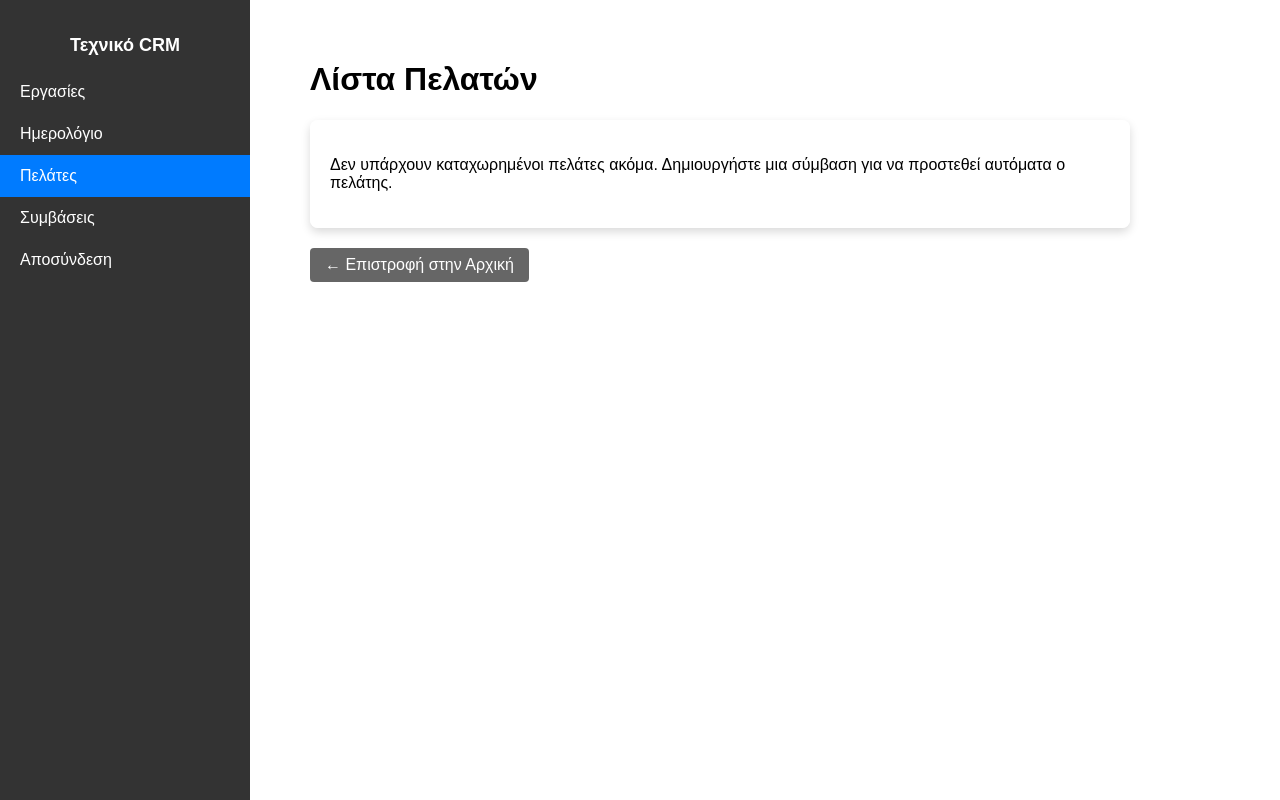
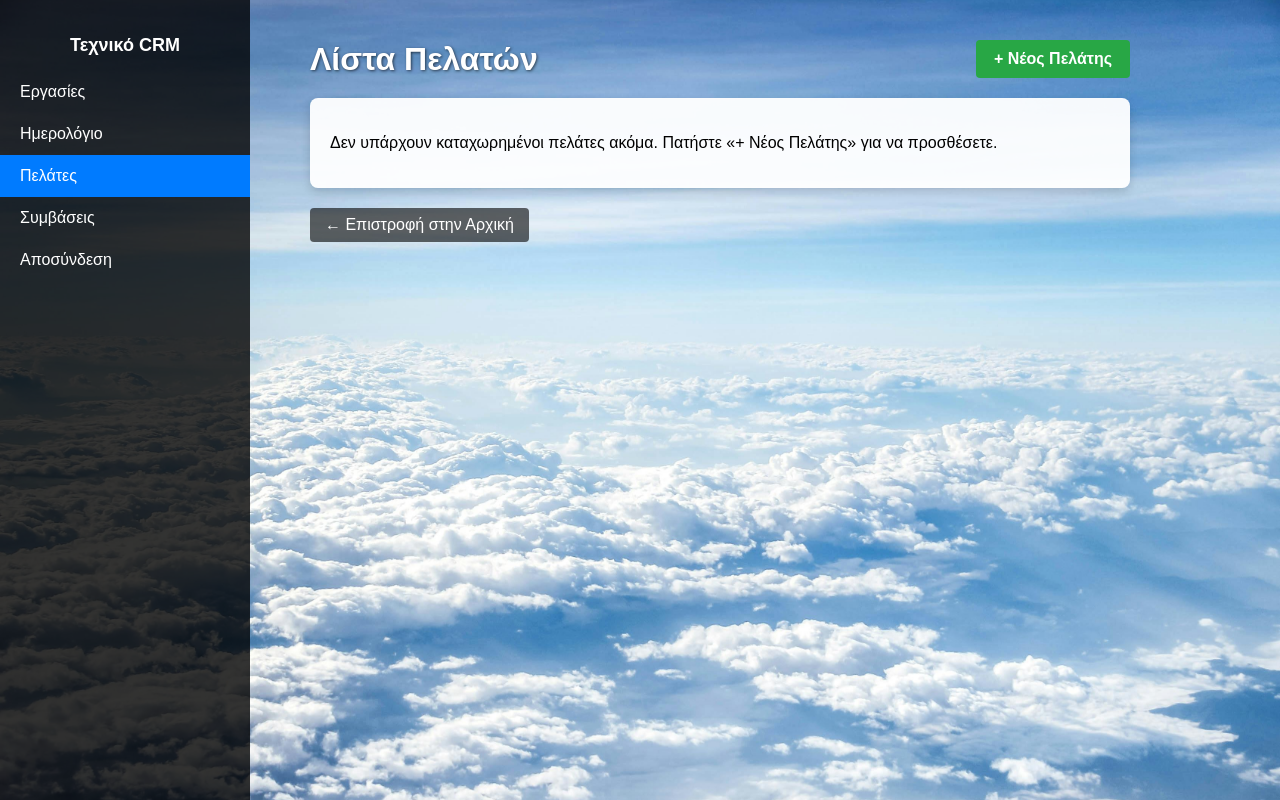
Before and after one commit to GiannisGogas/CRM, a Flask app: page /clients in a window 1280 px wide. Run offline with Flask 3, Linux system fonts and the light colour scheme; a user stored in the database is signed in; data that the repository does not hold is empty; some libraries are stand-ins or nearby versions.

Commit message:
Update clients page template with proper styling and add-client button

```diff
--- a/templates/clients.html
+++ b/templates/clients.html
@@ -54,6 +54,29 @@
             max-width: 900px;
             box-sizing: border-box;
         }
+        .header-flex {
+            display: flex;
+            justify-content: space-between;
+            align-items: center;
+            margin-bottom: 20px;
+        }
+        .header-flex h1 {
+            color: #fff;
+            margin: 0;
+            text-shadow: 1px 1px 3px rgba(0,0,0,0.6);
+        }
+        .btn-add {
+            background-color: #28a745;
+            color: white;
+            padding: 10px 18px;
+            border-radius: 4px;
+            text-decoration: none;
+            font-weight: bold;
+            transition: background 0.3s;
+        }
+        .btn-add:hover {
+            background-color: #218838;
+        }
         .card-list {
             background: rgba(255, 255, 255, 0.95);
             padding: 20px;
@@ -70,10 +93,11 @@
         .client-item:last-child { border-bottom: none; }
         .client-link { font-size: 18px; color: #007bff; text-decoration: none; font-weight: bold; }
         .client-link:hover { text-decoration: underline; }
+        .client-info { color: #555; font-size: 14px; margin-top: 4px; }
         .back-link { display: inline-block; margin-top: 20px; color: #fff; background: rgba(0,0,0,0.6); padding: 8px 15px; border-radius: 4px; text-decoration: none; }
     </style>
 </head>
-<body>
+<body class="light-mode">
     <div class="sidebar">
         <h2>Τεχνικό CRM</h2>
         <a href="{{ url_for('index') }}">Εργασίες</a>
@@ -84,17 +108,24 @@
     </div>
 
     <div class="container">
-        <h1>Λίστα Πελατών</h1>
+        <div class="header-flex">
+            <h1>Λίστα Πελατών</h1>
+            <a href="{{ url_for('add_client') }}" class="btn-add">+ Νέος Πελάτης</a>
+        </div>
+
         <div class="card-list">
             {% if clients %}
                 {% for c in clients %}
                     <div class="client-item">
-                        <a class="client-link" href="{{ url_for('client_detail', client_name=c.client) }}">📁 {{ c.client }}</a>
+                        <div>
+                            <a class="client-link" href="{{ url_for('client_detail', client_id=c.id) }}">📁 {{ c.name }}</a>
+                            <div class="client-info">Τηλ: {{ c.phone or '-' }} | ΑΦΜ: {{ c.afm or '-' }}</div>
+                        </div>
                         <span>Προβολή Καρτέλας →</span>
                     </div>
                 {% endfor %}
             {% else %}
-                <p>Δεν υπάρχουν καταχωρημένοι πελάτες ακόμα. Δημιουργήστε μια σύμβαση για να προστεθεί αυτόματα ο πελάτης.</p>
+                <p>Δεν υπάρχουν καταχωρημένοι πελάτες ακόμα. Πατήστε «+ Νέος Πελάτης» για να προσθέσετε.</p>
             {% endif %}
         </div>
         <a class="back-link" href="{{ url_for('index') }}">← Επιστροφή στην Αρχική</a>
```
